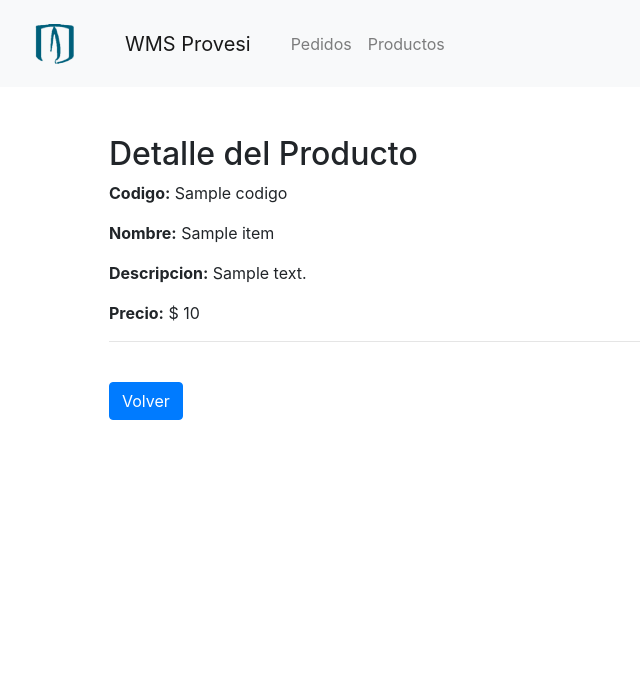
After one commit to ScrumTeam-2503/Provesi, a Django app: page /productos/1/ in a window 1280 px wide. The commit adds this page. Shown: the top 684 px of the page, without its empty margins (0-640 px from the left). Run offline with Django 3.2, Linux system fonts and the light colour scheme; tables that the repository leaves empty hold one stand-in row (values such as "Sample post"); a database or web service that is not in the repository returns one stand-in record (values such as "Sample title"); data that the repository does not hold is empty; some libraries are stand-ins or nearby versions.

Commit message:
Lista de items para cada pedido visible en la UI. Detalle de cada producto en la UI.

```diff
--- a/interfaz/pedidos/templates/pedidos_list.html
+++ b/interfaz/pedidos/templates/pedidos_list.html
@@ -35,7 +35,7 @@
                         <tbody>
 
                         {% for pedido in pedidos_list %}
-                        <tr onclick="" style="cursor:pointer;">
+                        <tr onclick="window.location.href='{% url 'pedidoDetail' pedido.id %}'" style="cursor:pointer;">
                             <td>{{ pedido.id }}</td>
                             <td>{{ pedido.estado }}</td>
                             <td>{{ pedido.metodo_pago }}</td>
--- a/interfaz/pedidos/urls.py
+++ b/interfaz/pedidos/urls.py
@@ -3,4 +3,5 @@ from . import views
 
 urlpatterns = [
     path("", views.pedidos_list, name="pedidosList"),
+    path("<int:id>/", views.pedido_detail, name="pedidoDetail")
 ]
--- a/interfaz/productos/logic/producto_logic.py
+++ b/interfaz/productos/logic/producto_logic.py
@@ -1,6 +1,11 @@
 import requests
 
-base_url = 'http://localhost:8002/'
+host = 'localhost'
+port = '8002'
 
 def get_productos():
-    return requests.get(base_url + 'productos/')
+    return requests.get(f"http://{host}:{port}/productos/").json()
+
+def get_producto_by_codigo(codigo):
+    print(codigo)
+    return requests.get(f"http://{host}:{port}/productos/{codigo}/").json()
--- /dev/null
+++ b/interfaz/productos/templates/producto_detail.html
@@ -0,0 +1,19 @@
+{% extends 'base.html' %}
+{% load humanize %}
+
+{% block content %}
+
+<div class="container">
+    <h2>Detalle del Producto</h2>
+    <p><b>Codigo:</b> {{ producto.codigo }}</p>
+    <p><b>Nombre:</b> {{ producto.nombre }}</p>
+    <p><b>Descripcion:</b> {{ producto.descripcion }}</p>
+    <p><b>Precio:</b> $ {{ producto.precio|intcomma }}</p>
+
+    <hr>
+
+    <br>
+    <a href="{% url 'productosList' %}" class="btn btn-primary waves-effect waves-light">Volver</a>
+</div>
+
+{% endblock %}
--- a/interfaz/productos/templates/productos_list.html
+++ b/interfaz/productos/templates/productos_list.html
@@ -36,7 +36,7 @@
                         <tbody>
 
                         {% for producto in productos_list %}
-                        <tr onclick="" style="cursor:pointer;">
+                        <tr onclick="window.location.href='{% url 'productoDetail' producto.codigo %}'" style="cursor:pointer;">
                             <td>{{ producto.codigo }}</td>
                             <td>{{ producto.nombre }}</td>
                             <td>{{ producto.descripcion }}</td>
--- a/interfaz/productos/urls.py
+++ b/interfaz/productos/urls.py
@@ -3,4 +3,5 @@ from . import views
 
 urlpatterns = [
     path("", views.productos_list, name="productosList"),
+    path("<int:codigo>/", views.producto_detail, name="productoDetail")
 ]
--- a/interfaz/productos/views.py
+++ b/interfaz/productos/views.py
@@ -1,11 +1,19 @@
 from django.shortcuts import render
-from .logic.producto_logic import get_productos
+from .logic.producto_logic import get_productos, get_producto_by_codigo
 
 # Create your views here.
 def productos_list(request):
     productos = get_productos()
     context = {
-        'productos_list': productos.json()
+        'productos_list': productos
     }
 
     return render(request, 'productos_list.html', context)
+
+def producto_detail(request, codigo):
+    producto = get_producto_by_codigo(codigo)
+    context = {
+        'producto': producto
+    }
+
+    return render(request, 'producto_detail.html', context)
--- a/manejador_inventario/productos/urls.py
+++ b/manejador_inventario/productos/urls.py
@@ -3,4 +3,5 @@ from . import views
 
 urlpatterns = [
     path("", views.productos_list, name="productosList"),
+    path("<int:codigo>/", views.producto_detail, name="productoDetail")
 ]
--- a/manejador_pedidos/items/models.py
+++ b/manejador_pedidos/items/models.py
@@ -5,7 +5,7 @@ from pedidos.models import Pedido
 class Item(models.Model):
     pedido = models.ForeignKey(Pedido, on_delete=models.CASCADE, related_name='items')
 
-    codigo_producto = models.CharField(max_length=100)
+    producto = models.CharField(max_length=100)
     cantidad = models.DecimalField(max_digits=10, decimal_places=0)
 
     def __str__(self):
```
Also changed, not shown: interfaz/pedidos/logic/pedido_logic.py (+6 -2 lines), interfaz/pedidos/templates/pedido_detail.html (added, +55 -0 lines), interfaz/pedidos/views.py (+18 -2 lines), manejador_inventario/productos/logic/producto_logic.py (+10 -0 lines), manejador_inventario/productos/views.py (+6 -1 lines).
